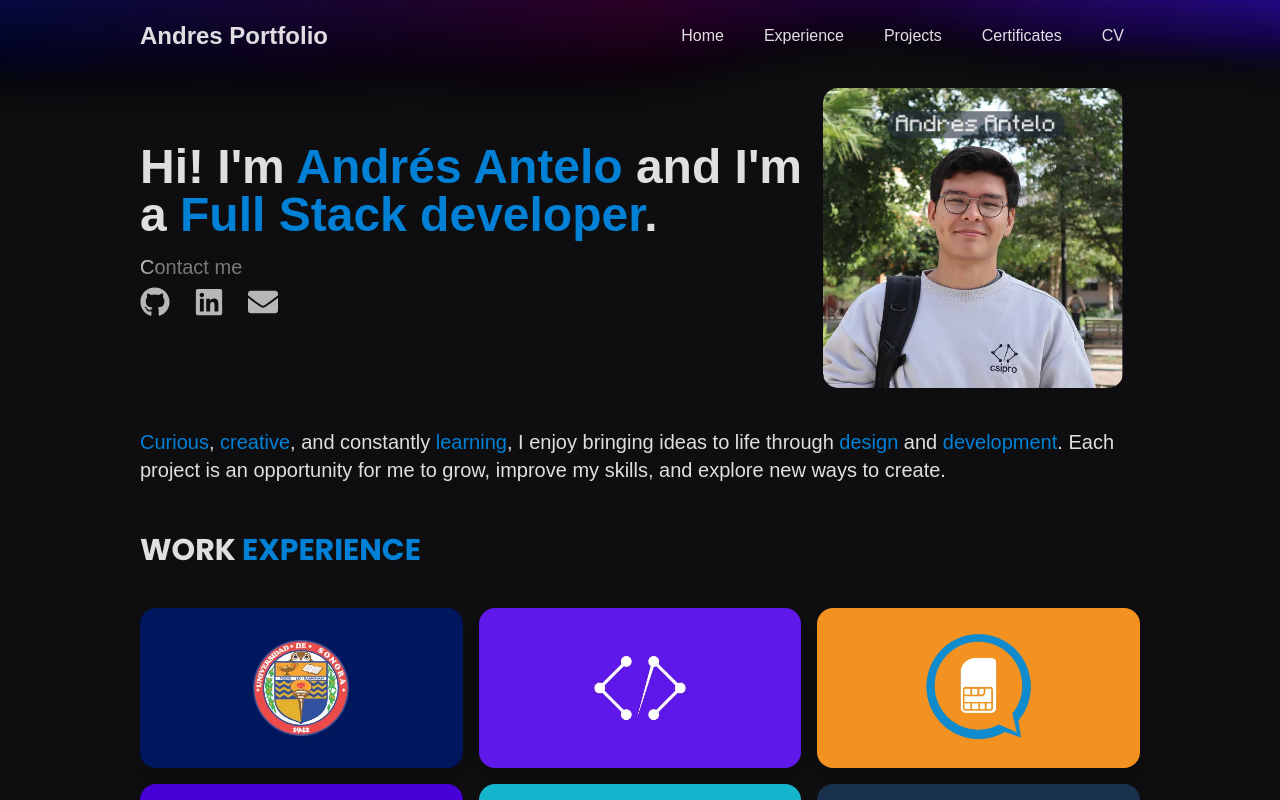
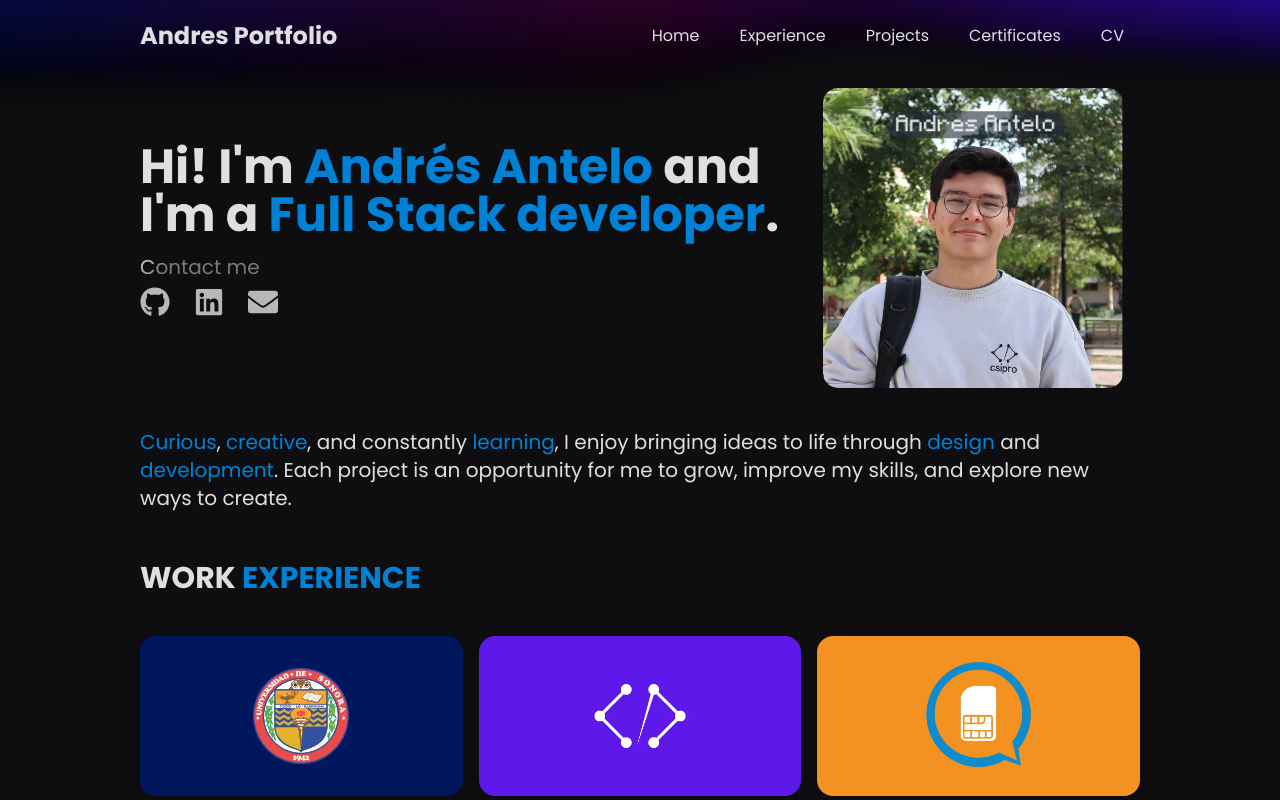
Before and after one commit to AndresAntelo21/portafolio, a React (Vite) app: page / in a window 1280 px wide. Shown: the top 800 px of the page. Built offline with nearby package versions, Linux system fonts and the light colour scheme; no server answers.

Commit message:
Change the font
Co-Authored-By: Andrés Antelo <andresantelo12@gmail.com>

```diff
--- a/src/components/button/contact-button.tsx
+++ b/src/components/button/contact-button.tsx
@@ -8,7 +8,7 @@ interface ContactButtonProps {
 export const ContactButton: React.FC<ContactButtonProps> = ({ className }) => {
   return (
     <div
-      className={`font-montserrat flex flex-col gap-2 text-center text-3xl text-white/70 ${className}`}
+      className={`font-poppins flex flex-col gap-2 text-center text-3xl text-white/70 ${className}`}
     >
       <ShinyText
         text="Contact me"
--- a/src/components/home/sections/about/about.tsx
+++ b/src/components/home/sections/about/about.tsx
@@ -1,6 +1,6 @@
 export const About = () => {
   return (
-    <div className="font-montserrat text-xl">
+    <div className="font-poppins text-xl">
       <p>
         <span className="text-blue-primary">Curious</span>,{" "}
         <span className="text-blue-primary">creative</span>, and constantly{" "}
--- a/src/components/home/sections/hero/hero.tsx
+++ b/src/components/home/sections/hero/hero.tsx
@@ -8,7 +8,7 @@ export const Hero = () => {
   return (
     <>
 
-      <div className="font-montserrat flex w-full flex-col text-4xl font-bold lg:flex-row lg:text-5xl">
+      <div className="font-poppins flex w-full flex-col text-4xl font-bold lg:flex-row lg:text-5xl">
         <div className="lg:flex lg:flex-row lg:items-center">
           <div className="flex w-full flex-col items-start gap-4 pb-4">
             <h1 className="text-4xl font-bold lg:text-5xl">
--- a/src/components/navigator/navigator.tsx
+++ b/src/components/navigator/navigator.tsx
@@ -35,7 +35,7 @@ export const Navigator = () => {
 
   return (
     <nav
-      className={`font-montserrat sticky top-0 z-50 w-full py-4 text-2xl transition-colors duration-300 ${isScrolled ? "bg-black" : "bg-transparent"
+      className={`font-poppins sticky top-0 z-50 w-full py-4 text-2xl transition-colors duration-300 ${isScrolled ? "bg-black" : "bg-transparent"
         }`}
     >
       <div className="relative mx-auto flex w-[90%] max-w-screen-xl items-center justify-between lg:w-250">
@@ -47,7 +47,7 @@ export const Navigator = () => {
             <DrawerContent>
               <DrawerHeader>
                 <DrawerTitle>
-                  <span className="font-montserrat text-left text-2xl font-bold block">
+                  <span className="font-poppins text-left text-2xl font-bold block">
                     Andres Portfolio
                   </span>
                 </DrawerTitle>
@@ -57,7 +57,7 @@ export const Navigator = () => {
                   </button>
                 </DrawerClose>
                 <DrawerDescription>
-                  <div className="font-montserrat flex flex-col gap-8 pt-4 text-left text-2xl text-white">
+                  <div className="font-poppins flex flex-col gap-8 pt-4 text-left text-2xl text-white">
                     <DrawerClose asChild>
                       <Link to="/">Home</Link>
                     </DrawerClose>
--- a/src/index.css
+++ b/src/index.css
@@ -6,7 +6,7 @@
 @import '@fontsource/preahvihear';
 
 :root {
-  font-family: Inter, system-ui, Avenir, Helvetica, Arial, sans-serif;
+  font-family: "Poppins", system-ui, -apple-system, "Segoe UI", sans-serif;
   line-height: 1.5;
   font-weight: 400;
 
--- a/src/router/App.tsx
+++ b/src/router/App.tsx
@@ -4,7 +4,6 @@ import { Home } from "@/components/home/home";
 import { Navigator } from "@/components/navigator/navigator";
 import { Foooter } from "@/components/footer/footer";
 import { ScrollToTop } from "@/components/scroll-to-top";
-import { LoadingSpinner } from "@/components/loading/loading";
 import Aurora from "@/components/ui/Aurora/Aurora";
 
 // Lazy load all project pages
@@ -174,7 +173,7 @@ export default function App() {
       </div>
       <Navigator />
       <main className="m-auto px-4 py-4 md:w-150 md:px-0 lg:w-250 min-h-screen">
-        <Suspense fallback={<LoadingSpinner />}>
+        <Suspense fallback={null}>
           <Routes>
             <Route path="/" element={<Home />} />
             <Route path="/work-experience" element={<WorkExperience />} />
```
